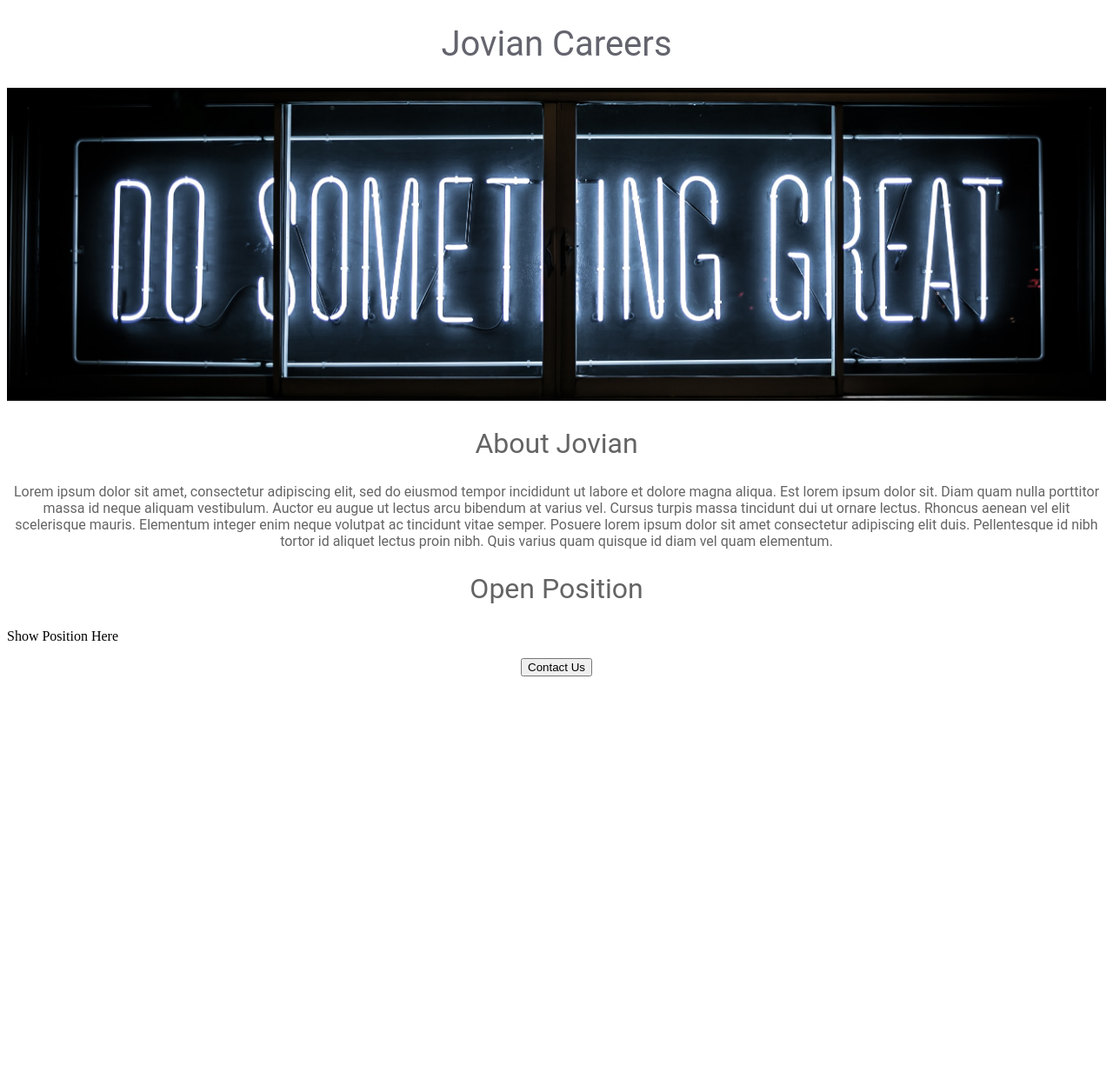
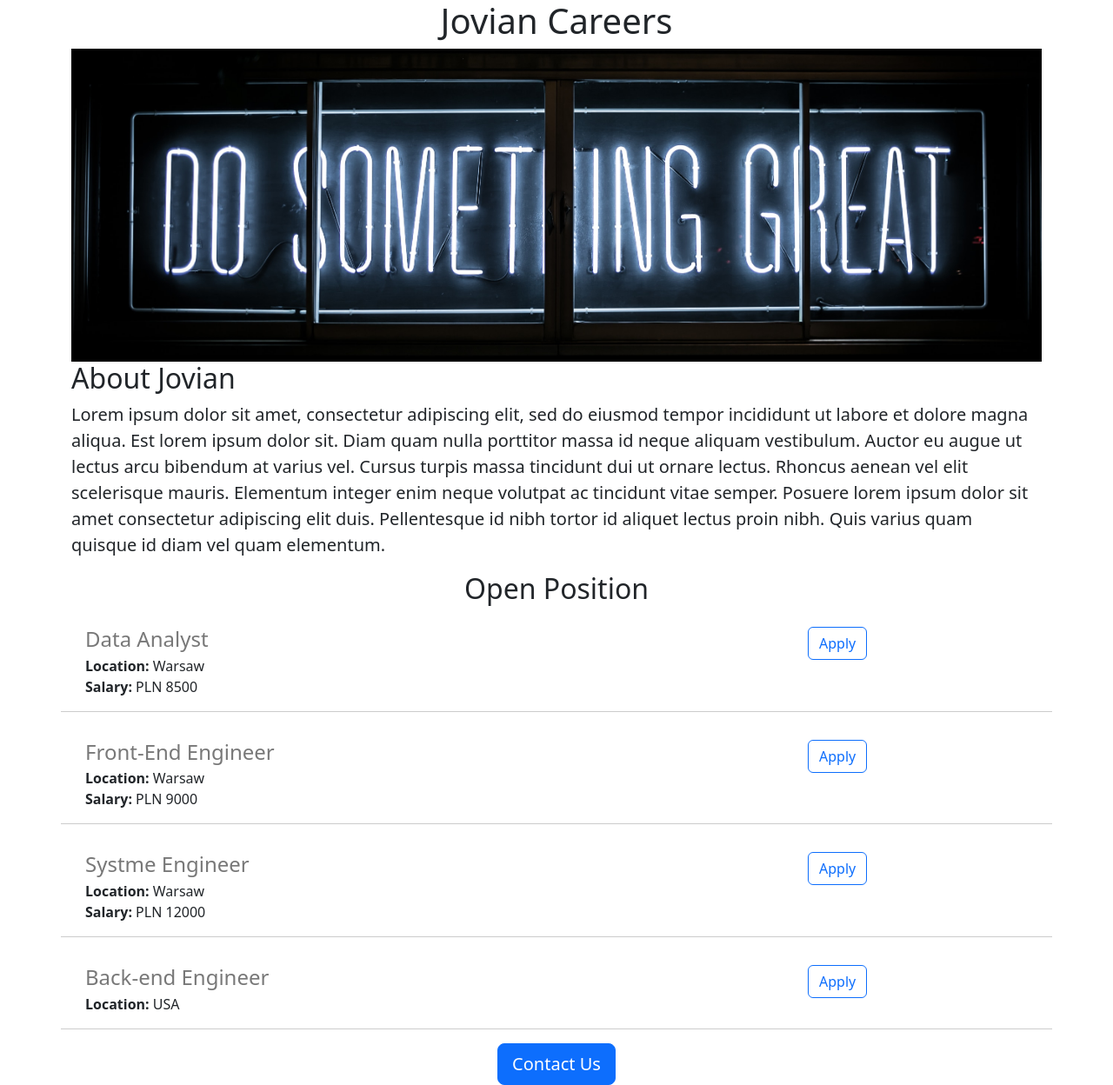
Before and after one commit to irfanali1995/jovian-career-website, a Flask app: page / in a window 1280 px wide. Shown: the whole page at 87% size. Before the commit the page ends 778 px from the top, so only its background shows below. Run offline with Flask 3, Linux system fonts and the light colour scheme.

Commit message:
Addition of Dynamic Data and API route

```diff
--- a/app.py
+++ b/app.py
@@ -1,11 +1,42 @@
-from flask import Flask, render_template
+from flask import Flask, render_template, jsonify
 
 app = Flask(__name__)
+
+JOBS = [
+    {
+        'id': 1,
+        'title': 'Data Analyst',
+        'location': 'Warsaw',
+        'salary': 'PLN 8500'
+    },
+    {
+        'id': 2,
+        'title': 'Front-End Engineer',
+        'location': 'Warsaw',
+        'salary': 'PLN 9000'
+    },
+    {
+        'id': 3,
+        'title': 'Systme Engineer',
+        'location': 'Warsaw',
+        'salary': 'PLN 12000'
+    },
+    {
+        'id': 4,
+        'title': 'Back-end Engineer',
+        'location': 'USA',
+    },
+]
 
 
 @app.route('/')
 def hello():
-  return render_template("home.html")
+  return render_template("home.html", jobs=JOBS)
+
+
+@app.route("/jobs")
+def list_jobs():
+  return jsonify(JOBS)
 
 
 if __name__ == "__main__":
--- a/templates/home.html
+++ b/templates/home.html
@@ -1,55 +1,37 @@
 <!DOCTYPE html>
 <html>
   <head>
+
     <title> Jovian Careers</title>
-    <style>
-      h1 {
-        font-size: 40px;
-        font-family: Roboto;
-        font-weight: normal;
-        color: rgb(100,100,110);
-        text-align: center;
-      }
 
-      #banner {
-        width: 100%;
-        height: 360px;
-        object-fit:cover;
-      }
+    <meta charset="utf-8">
+    <meta name="viewport" content="width=device-width, initial-scale=1">
 
-      h2 {
-        font-size: 32px;
-        font-family: Roboto;
-        font-weight: normal;
-        color: rgb(100,100,100);
-        text-align: center;
-      }
-
-      .bodytext {
-        font-family: Roboto;
-        font-weight: normal;
-        color: rgb(100,100,100);
-        text-align: center;
-      }
-
-      #container {
-        max: width 720px;
-        margin: 0 auto 0 auto;
-      }
+    <link href="https://cdn.jsdelivr.net/npm/bootstrap@5.3.2/dist/css/bootstrap.min.css" rel="stylesheet" integrity="sha384-T3c6CoIi6uLrA9TneNEoa7RxnatzjcDSCmG1MXxSR1GAsXEV/Dwwykc2MPK8M2HN" crossorigin="anonymous">
+  <style>
+    #banner {
+    height:360px;
+    width: 100%;
+    object-fit:cover;
+    }
     </style>
   </head>
   <body>
-    <div>
-   <h1>Jovian Careers</h1>
-    <img id="banner" src="https://jovian-career-website--irfanmeche.repl.co/static/banner.jpg" height="320">
+    <div class="container">
+   <h1 class="text-center" mt-2 mb-4>Jovian Careers</h1>
+    <img class="img-fluid" id="banner" src="https://jovian-career-website--irfanmeche.repl.co/static/banner.jpg" height="320">
     <h2>About Jovian</h2>
-    <p class='bodytext'>
+    <p class='lead'>
         Lorem ipsum dolor sit amet, consectetur adipiscing elit, sed do eiusmod tempor incididunt ut labore et dolore magna aliqua. Est lorem ipsum dolor sit. Diam quam nulla porttitor massa id neque aliquam vestibulum. Auctor eu augue ut lectus arcu bibendum at varius vel. Cursus turpis massa tincidunt dui ut ornare lectus. Rhoncus aenean vel elit scelerisque mauris. Elementum integer enim neque volutpat ac tincidunt vitae semper. Posuere lorem ipsum dolor sit amet consectetur adipiscing elit duis. Pellentesque id nibh tortor id aliquet lectus proin nibh. Quis varius quam quisque id diam vel quam elementum.
     </p>
-    <h2>Open Position</h2>
-    <p>Show Position Here</p>
-    <div style="text-align:center;">
-    <button>Contact Us</button>
+    <h2 class="text-center" mt-2 mb-4>Open Position</h2>
+    <div>
+      {% for job in jobs %}
+      {% include 'jobitem.html' %}
+      {% endfor %}
+      </div>
+    <div class="text-center">
+    <button type="button" class="btn btn-primary btn-lg">Contact Us</button>
      </div>
   </body>
   </div>
--- /dev/null
+++ b/templates/jobitem.html
@@ -0,0 +1,16 @@
+<div class="job-section row" style="border-bottom: 1px solid #ccc; padding: 16px; margin-bottom: 16px;">
+  <div class="col-9">
+  <h4 style="color: rgb(120, 120, 120); margin-bottom: 4px;">{{ job['title'] }}</h4>
+  <div>
+    <b>Location:</b> {{ job['location'] }}
+  </div>
+  {% if 'salary' in job %}
+  <div>
+    <b>Salary:</b> {{ job['salary'] }}
+  </div>
+  {% endif %}
+</div>
+  <div class="col-3">
+  <button type="button" class="btn btn-outline-primary">Apply</button>
+  </div>
+</div>
```
